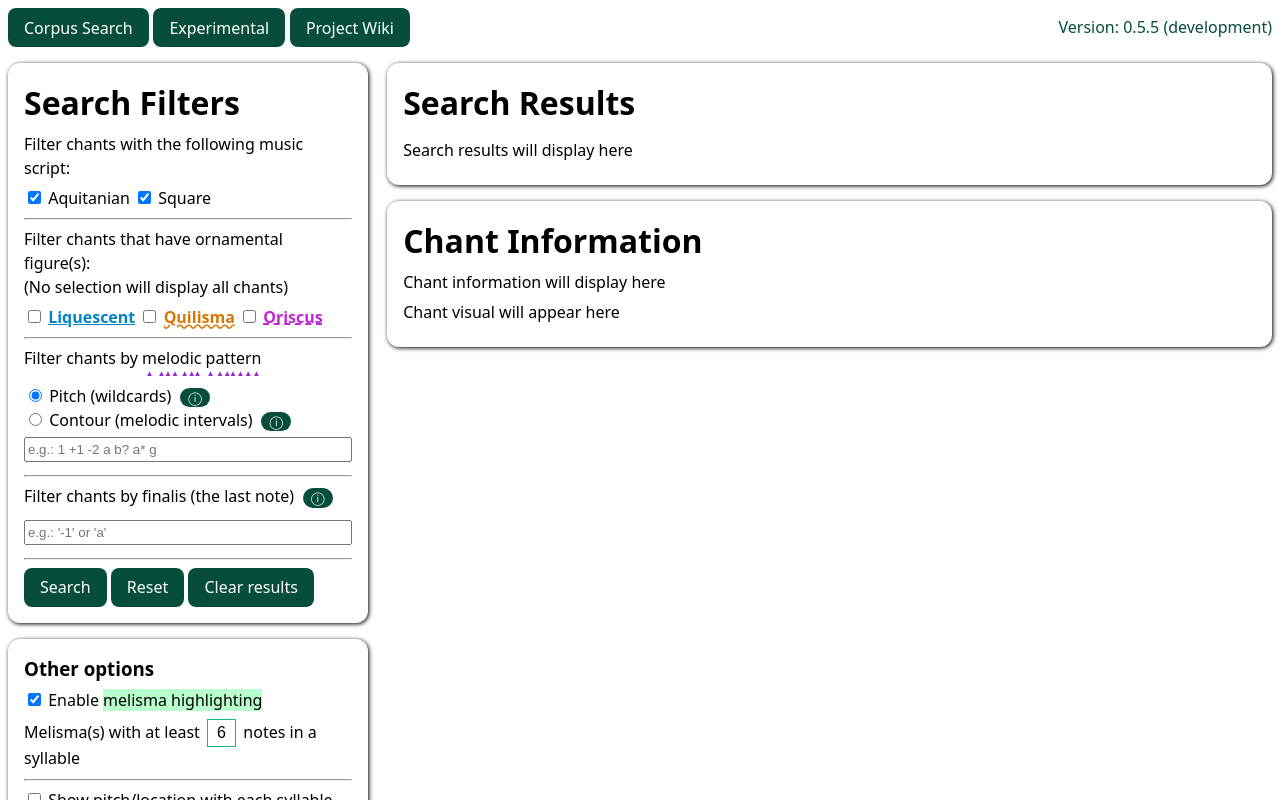
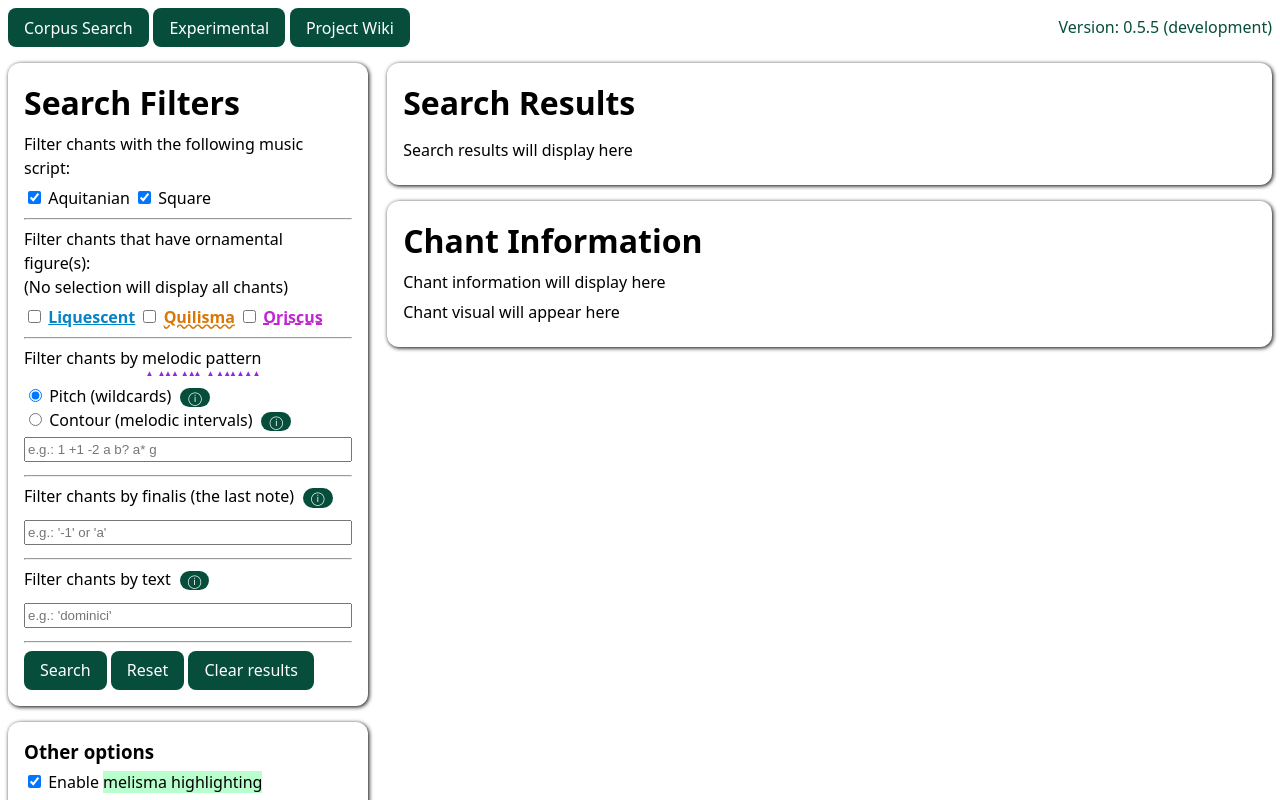
Before and after one commit to ECHOES-from-the-Past/mei-analyser, a Svelte app: page / in a window 1280 px wide. Shown: the top 800 px of the page. Built offline with nearby package versions, Linux system fonts and the light colour scheme.

Commit message:
Moved files around

```diff
--- a/jsconfig.json
+++ b/jsconfig.json
@@ -13,8 +13,7 @@
             "@search/*": ["src/search/*"],
             "@panels/*": ["src/panels/*"],
             "@utility/*": ["src/utility/*"],
-            "@functions/*": ["src/functions/*"],
-          },
+         },
     },
     "exclude": [
         "node_modules",
--- a/src/panels/SearchPanel.svelte
+++ b/src/panels/SearchPanel.svelte
@@ -19,7 +19,7 @@
         filterByOrnamentalShapes,
         filterByMelodicPattern,
         filterByFinalis,
-    } from "@functions/search.js";
+    } from "@/search/search.mjs";
 
     import { onMount } from "svelte";
     import { persist, retrieve, env } from "@utility/utils";
@@ -36,7 +36,9 @@
 
     let /** @type {MelodicPatternInput} */ melodicPatternInput;
 
-    let /** @type {TextInput} */ finalisInputBox;
+    let /** @type {TextInput} */ finalisInputBox,
+        /** @type {TextInput} */ textInputBox;
+
     let /** @type {Checkbox}  */ melismaHighlight,
         /** @type {TextInput} */ melismaInput;
     let /** @type {Checkbox}  */ customGABCCheckbox,
@@ -222,6 +224,8 @@
                 </p>
 
                 <hr />
+
+                <!-- Search by finalis -->
                 <p>
                     Filter chants by finalis (the last note)
                     <Tooltip id="finalis-filter">
@@ -244,7 +248,31 @@
                     }}
                     bind:this={finalisInputBox}
                 />
+
                 <hr />
+
+                <!-- Search by finalis -->
+                <p>
+                    Filter chants by text
+                    <Tooltip id="text-filter">
+                        Filter chants by their text.
+                    </Tooltip>
+                </p>
+
+                <TextInput
+                    id="text-input-box"
+                    placeholder="e.g.: 'dominici'"
+                    onKeydown={(e) => {
+                        if (e.key == "Enter") {
+                            searchButton.click();
+                        }
+                    }}
+                    bind:this={textInputBox}
+                />
+
+                <hr />
+
+                <!-- Search, Reset, and Clear Results buttons -->
                 <Button
                     id="search-btn"
                     onClick={async () => {
@@ -270,6 +298,7 @@
                 </Button>
             </Section>
 
+            <!-- OTHER OPTIONS -->
             <Section id="other-options">
                 <h3>Other options</h3>
                 <Checkbox value="melisma" bind:this={melismaHighlight}>
--- a/src/functions/search.js
+++ b/src/search/search.mjs
@@ -1,6 +1,6 @@
-import { NeumeComponent, NeumeComponentSQ, toSeptenary, getNeumeComponentList, SearchResult } from "../utility/components.js";
+import { NeumeComponent, NeumeComponentSQ, toSeptenary, getNeumeComponentList, SearchResult } from "@utility/components.js";
 
-import { Chant } from "../utility/components.js";
+import { Chant } from "@utility/components.js";
 
 /**
  * @param {Chant[]} chantList The list of chants
--- a/vite.config.js
+++ b/vite.config.js
@@ -11,7 +11,6 @@ export default defineConfig({
       '@search': path.resolve(__dirname, './src/search'),
       '@panels': path.resolve(__dirname, './src/panels'),
       '@utility': path.resolve(__dirname, './src/utility'),
-      '@functions': path.resolve(__dirname, './src/functions'),
     },
   },
   plugins: [svelte()],
```
Also changed, not shown: src/old/cross-comparison.js (renamed from src/functions/cross-comparison.js), src/old/invalidOptions_old.js (renamed from src/invalidOptions_old.js).
